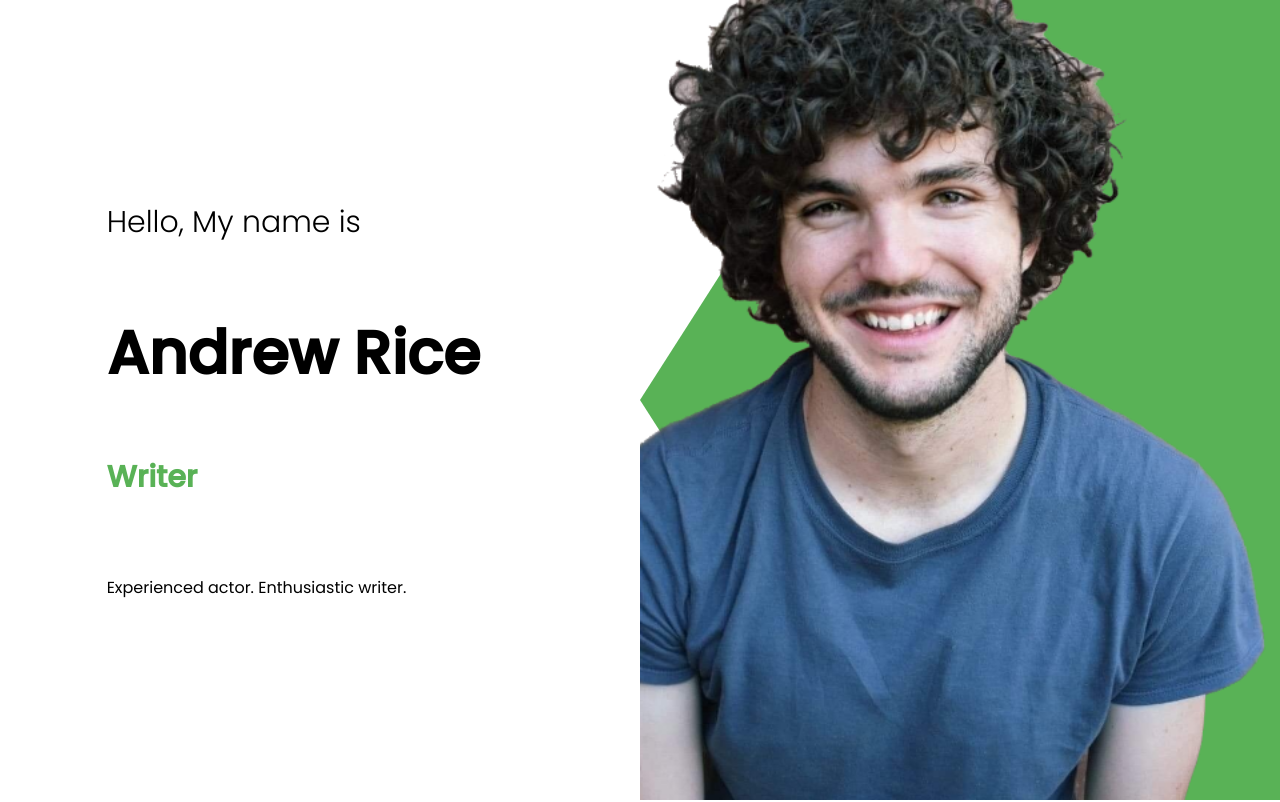
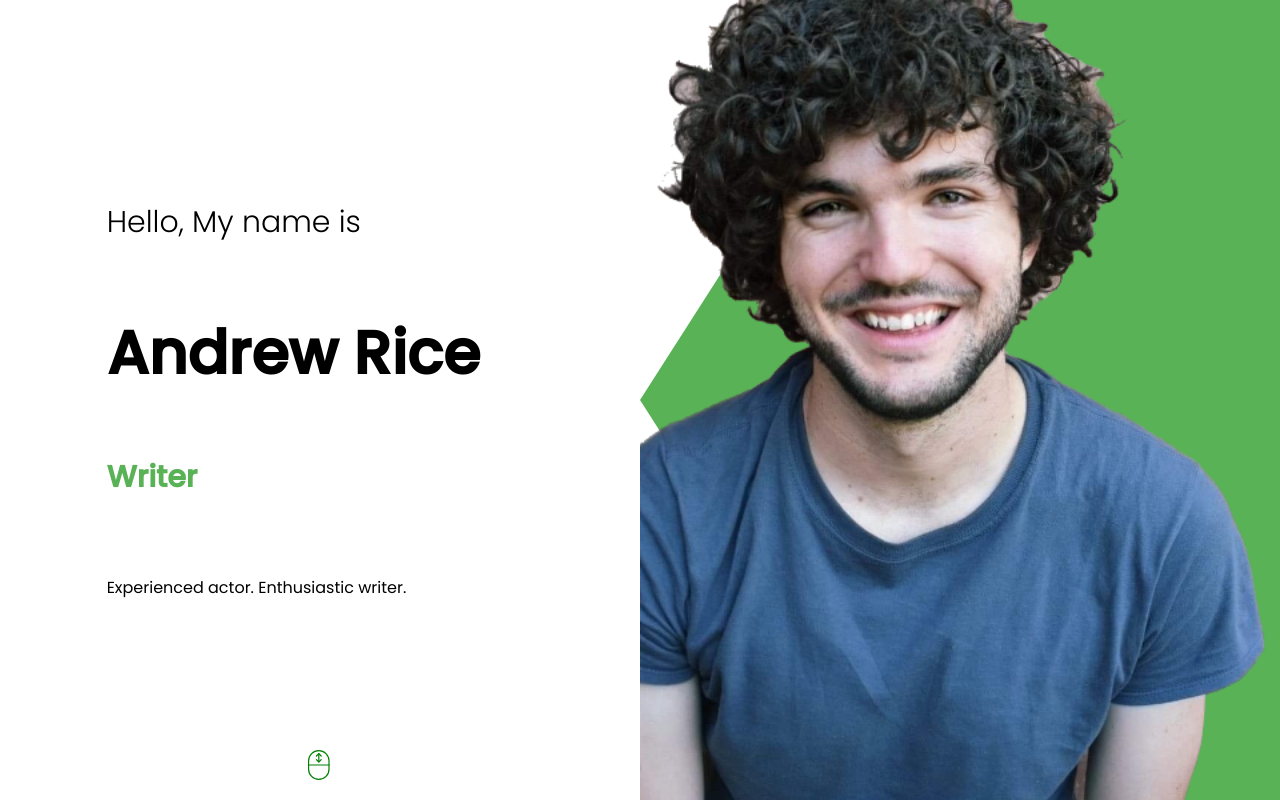
Before and after one commit to ebruri/ajr-portfolio, a React (Create React App) app: page / in a window 1280 px wide. Shown: the top 802 px of the page. Built offline with nearby package versions, Linux system fonts and the light colour scheme.

Commit message:
Add svg for scrolling

```diff
--- a/src/components/intro/intro.css
+++ b/src/components/intro/intro.css
@@ -72,3 +72,9 @@
   transform: translateY(-200px);
 }
 }
+.i-scroll{
+  width: 30px;
+  height: 30px;
+  position: absolute;
+  bottom: 20px;
+}
--- a/src/components/intro/intro.jsx
+++ b/src/components/intro/intro.jsx
@@ -21,6 +21,62 @@
             Experienced actor. Enthusiastic writer.
           </p>
         </div>
+        <svg
+          width="75"
+          height="75"
+          viewBox="0 0 75 75"
+          fill="none"
+          stroke="green"
+          className="i-scroll"
+          xmlns="http://www.w3.org/2000/svg"
+        >
+          <g id="scroll">
+            <path
+              id="Vector"
+              d="M40.5 15L34.5 9L28.5 15"
+              stroke-width="3"
+              stroke-miterlimit="10"
+              stroke-linecap="round"
+              stroke-linejoin="round"
+            />
+            <path
+              id="Vector_2"
+              d="M28.5 24L34.5 30L40.5 24"
+              stroke-width="3"
+              stroke-miterlimit="10"
+              stroke-linecap="round"
+              stroke-linejoin="round"
+            />
+            <g id="Group">
+              <path
+                id="Vector_3"
+                d="M9 37.5H60"
+                stroke-width="3"
+                stroke-miterlimit="10"
+                stroke-linecap="round"
+                stroke-linejoin="round"
+              />
+            </g>
+            <path
+              id="Vector_4"
+              d="M34.5 27V9"
+              stroke-width="2.9895"
+              stroke-miterlimit="10"
+              stroke-linecap="round"
+              stroke-linejoin="round"
+            />
+            <g id="Group_2">
+              <path
+                id="Vector_5"
+                d="M9 27C9 12.918 20.418 1.5 34.5 1.5C48.5859 1.5 60 12.918 60 27C60 29.8906 60 45.1094 60 48C60 62.082 48.5859 73.5 34.5 73.5C20.418 73.5 9 62.082 9 48C9 45.1094 9 29.8906 9 27Z"
+                stroke-width="3"
+                stroke-miterlimit="10"
+                stroke-linecap="round"
+                stroke-linejoin="round"
+              />
+            </g>
+          </g>
+        </svg>
       </div>
     <div className="i-right">
       <div className="i-bg"></div>
@@ -28,7 +84,6 @@
     </div>
     </div>
   )
-
 }
 
 export default Intro
```
